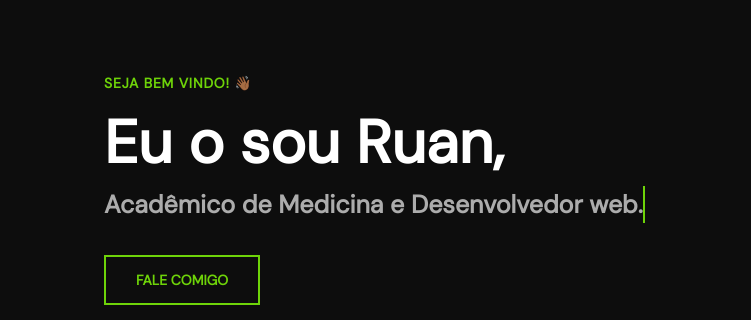
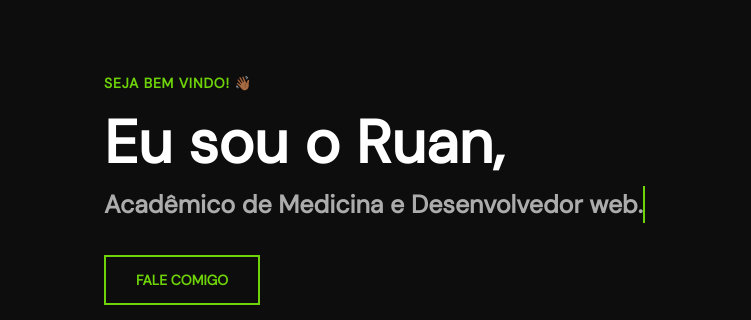
Before and after one commit to ruansmarques/Novo-Portif-lio, a plain HTML site: page index.html in a window 1280 px wide. Shown: the part 247-567 px from the top of the page, 0-751 px from the left. Drawn offline with nearby package versions, Linux system fonts and the light colour scheme; a script that the page names is missing; a web font is replaced by a local one.

Commit message:
Ortografic correct home page of index.html

```diff
--- a/index.html
+++ b/index.html
@@ -96,7 +96,7 @@
         <div class="col-a">
           <header>
             <h4>Seja bem vindo! 👋🏾</h4>
-            <h1>Eu o sou Ruan,</h1>
+            <h1>Eu sou o Ruan,</h1>
           </header>
           <div class="content">
             <p class="line typing">Acadêmico de Medicina e Desenvolvedor web.</p>
```
